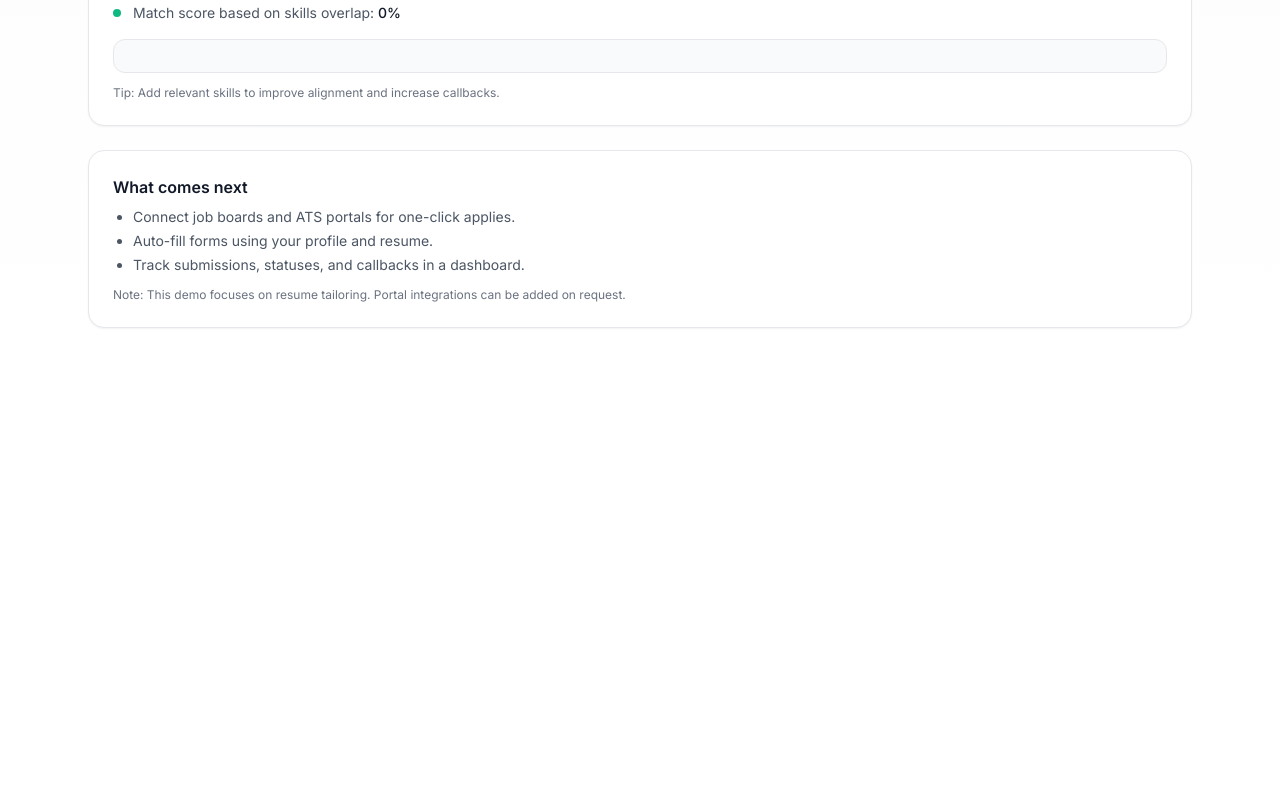
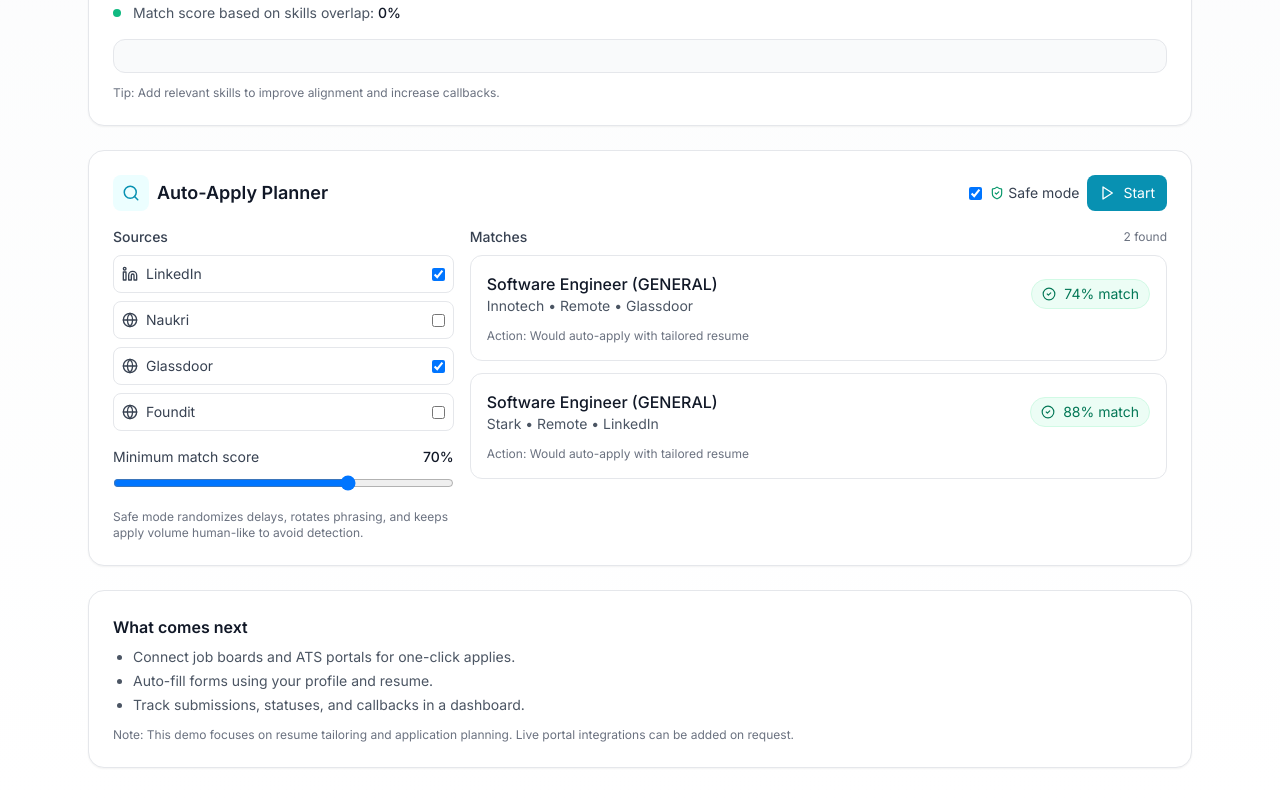
Before and after one commit to flamesdotblue/frontend-repo_mv1dsw0z_9ct81o, a React (Vite) app: page / in a window 1280 px wide. Shown: the part 751-1551 px from the top of the page. Before the commit the page ends 1111 px from the top, so only its background shows below. Built offline with nearby package versions, Linux system fonts and the light colour scheme; a web font is replaced by a local one.

Commit message:
Update project prj_mv1dsw0z - 2025-10-27T14:15:33.214Z

```diff
--- a/src/App.jsx
+++ b/src/App.jsx
@@ -3,6 +3,7 @@
 import ProfileForm from './components/ProfileForm';
 import JDAnalyzer from './components/JDAnalyzer';
 import TailoredResume from './components/TailoredResume';
+import AutoApplyPanel from './components/AutoApplyPanel';
 
 export default function App() {
   const [profile, setProfile] = useState({});
@@ -28,7 +29,7 @@
         <div className="rounded-2xl border border-blue-100 bg-gradient-to-r from-blue-50 to-indigo-50 p-5 sm:p-6">
           <h2 className="text-lg font-semibold">Automate your job applications</h2>
           <p className="mt-1 text-sm text-gray-600">
-            Paste a job description, enter your profile, and instantly generate a tailored resume optimized to pass keyword screens and increase callback rates.
+            Paste a job description, enter your profile, and instantly generate a tailored resume. Then plan safe, human-like auto-applies across leading job boards.
           </p>
         </div>
 
@@ -39,6 +40,8 @@
 
         <TailoredResume profile={profile} jdKeywords={jdKeywords} />
 
+        <AutoApplyPanel profile={profile} jdKeywords={jdKeywords} />
+
         <section className="bg-white rounded-2xl border border-gray-200 p-5 sm:p-6 shadow-sm">
           <h3 className="text-base font-semibold mb-2">What comes next</h3>
           <ul className="text-sm text-gray-600 list-disc pl-5 space-y-1">
@@ -46,7 +49,7 @@
             <li>Auto-fill forms using your profile and resume.</li>
             <li>Track submissions, statuses, and callbacks in a dashboard.</li>
           </ul>
-          <p className="mt-3 text-xs text-gray-500">Note: This demo focuses on resume tailoring. Portal integrations can be added on request.</p>
+          <p className="mt-3 text-xs text-gray-500">Note: This demo focuses on resume tailoring and application planning. Live portal integrations can be added on request.</p>
         </section>
       </main>
     </div>
--- /dev/null
+++ b/src/components/AutoApplyPanel.jsx
@@ -0,0 +1,172 @@
+import { useMemo, useState } from 'react';
+import { Play, Pause, ShieldCheck, Globe, Linkedin, Search, CheckCircle2 } from 'lucide-react';
+
+// Simple icon shim for boards where we don't have dedicated icons
+function BoardIcon({ name }) {
+  const base = 'h-4 w-4';
+  switch (name) {
+    case 'LinkedIn':
+      return <Linkedin className={base} />;
+    default:
+      return <Globe className={base} />;
+  }
+}
+
+const ALL_BOARDS = ['LinkedIn', 'Naukri', 'Glassdoor', 'Foundit'];
+
+function generateMockJobs(profile, keywords) {
+  const title = profile.headline || 'Software Engineer';
+  const city = 'Remote';
+  const ks = keywords.slice(0, 3).map((k) => k.term.toUpperCase());
+  return [1, 2, 3, 4, 5].map((i) => ({
+    id: i,
+    title: `${title} (${ks[i % ks.length] || 'GENERAL'})`,
+    company: ['Acme', 'Globex', 'Innotech', 'Umbrella', 'Stark'][i % 5],
+    location: city,
+    source: ALL_BOARDS[i % ALL_BOARDS.length],
+    score: 60 + (i * 7) % 35,
+  }));
+}
+
+export default function AutoApplyPanel({ profile, jdKeywords }) {
+  const [selectedBoards, setSelectedBoards] = useState(new Set(['LinkedIn', 'Glassdoor']));
+  const [safeMode, setSafeMode] = useState(true);
+  const [running, setRunning] = useState(false);
+  const [results, setResults] = useState([]);
+  const [minScore, setMinScore] = useState(70);
+
+  const mockJobs = useMemo(() => generateMockJobs(profile, jdKeywords), [profile, jdKeywords]);
+
+  const filtered = useMemo(() => {
+    return mockJobs.filter((j) => selectedBoards.has(j.source) && j.score >= minScore);
+  }, [mockJobs, selectedBoards, minScore]);
+
+  function toggleBoard(name) {
+    const next = new Set(selectedBoards);
+    if (next.has(name)) next.delete(name);
+    else next.add(name);
+    setSelectedBoards(next);
+  }
+
+  function startScan() {
+    setRunning(true);
+    // Simulate async scanning and applying
+    setTimeout(() => {
+      const applied = filtered.map((j) => ({ ...j, applied: true, safeMode }));
+      setResults(applied);
+      setRunning(false);
+    }, 700);
+  }
+
+  function stopScan() {
+    setRunning(false);
+  }
+
+  return (
+    <section className="bg-white rounded-2xl border border-gray-200 p-5 sm:p-6 shadow-sm">
+      <div className="flex items-center justify-between">
+        <div className="flex items-center gap-2">
+          <div className="h-9 w-9 rounded-lg bg-cyan-50 text-cyan-600 grid place-items-center">
+            <Search size={18} />
+          </div>
+          <h2 className="text-lg font-semibold">Auto-Apply Planner</h2>
+        </div>
+        <div className="flex items-center gap-2">
+          <label className="flex items-center gap-2 text-sm">
+            <input
+              type="checkbox"
+              checked={safeMode}
+              onChange={(e) => setSafeMode(e.target.checked)}
+              className="rounded border-gray-300 text-emerald-600 focus:ring-emerald-500"
+            />
+            <span className="inline-flex items-center gap-1 text-gray-700">
+              <ShieldCheck size={14} className="text-emerald-600" /> Safe mode
+            </span>
+          </label>
+          {running ? (
+            <button onClick={stopScan} className="inline-flex items-center gap-2 px-3 py-2 text-sm rounded-lg bg-gray-900 text-white hover:bg-black">
+              <Pause size={16} /> Stop
+            </button>
+          ) : (
+            <button onClick={startScan} className="inline-flex items-center gap-2 px-3 py-2 text-sm rounded-lg bg-cyan-600 text-white hover:bg-cyan-700">
+              <Play size={16} /> Start
+            </button>
+          )}
+        </div>
+      </div>
+
+      <div className="mt-4 grid grid-cols-1 md:grid-cols-3 gap-4">
+        <div className="md:col-span-1">
+          <p className="text-sm font-medium text-gray-700 mb-2">Sources</p>
+          <div className="space-y-2">
+            {ALL_BOARDS.map((b) => (
+              <label key={b} className="flex items-center justify-between gap-3 p-2 rounded-lg border border-gray-200 hover:bg-gray-50 cursor-pointer">
+                <span className="inline-flex items-center gap-2 text-sm text-gray-700">
+                  <BoardIcon name={b} /> {b}
+                </span>
+                <input
+                  type="checkbox"
+                  checked={selectedBoards.has(b)}
+                  onChange={() => toggleBoard(b)}
+                  className="rounded border-gray-300 text-cyan-600 focus:ring-cyan-500"
+                />
+              </label>
+            ))}
+          </div>
+
+          <div className="mt-4">
+            <label className="flex items-center justify-between text-sm text-gray-700">
+              <span>Minimum match score</span>
+              <span className="font-medium text-gray-900">{minScore}%</span>
+            </label>
+            <input
+              type="range"
+              min={0}
+              max={100}
+              value={minScore}
+              onChange={(e) => setMinScore(Number(e.target.value))}
+              className="mt-2 w-full"
+            />
+          </div>
+
+          <p className="mt-3 text-xs text-gray-500">Safe mode randomizes delays, rotates phrasing, and keeps apply volume human-like to avoid detection.</p>
+        </div>
+
+        <div className="md:col-span-2">
+          <div className="flex items-center justify-between mb-2">
+            <p className="text-sm font-medium text-gray-700">Matches</p>
+            <span className="text-xs text-gray-500">{filtered.length} found</span>
+          </div>
+          <div className="grid grid-cols-1 gap-3">
+            {filtered.map((job) => (
+              <div key={job.id} className="p-4 rounded-xl border border-gray-200 hover:border-gray-300 bg-white">
+                <div className="flex items-center justify-between">
+                  <div>
+                    <h4 className="font-medium text-gray-900">{job.title}</h4>
+                    <p className="text-sm text-gray-600">{job.company} • {job.location} • {job.source}</p>
+                  </div>
+                  <span className="inline-flex items-center gap-2 text-sm px-2.5 py-1 rounded-full bg-emerald-50 text-emerald-700 border border-emerald-100">
+                    <CheckCircle2 size={14} /> {job.score}% match
+                  </span>
+                </div>
+                <div className="mt-3 text-xs text-gray-500">Action: {running ? 'Scanning…' : 'Would auto-apply with tailored resume'}</div>
+              </div>
+            ))}
+
+            {filtered.length === 0 && (
+              <div className="p-6 rounded-xl border border-dashed border-gray-300 text-center text-sm text-gray-500">
+                No matches above threshold yet. Adjust filters or update your profile/JD.
+              </div>
+            )}
+
+            {results.length > 0 && (
+              <div className="mt-2 p-3 rounded-lg bg-gray-50 border border-gray-200 text-xs text-gray-600">
+                Applied to {results.length} jobs in simulation. Connect accounts to enable real submissions.
+              </div>
+            )}
+          </div>
+        </div>
+      </div>
+    </section>
+  );
+}
```
Also changed, not shown: 1 other file (tests, documents, lock files or other folders).
